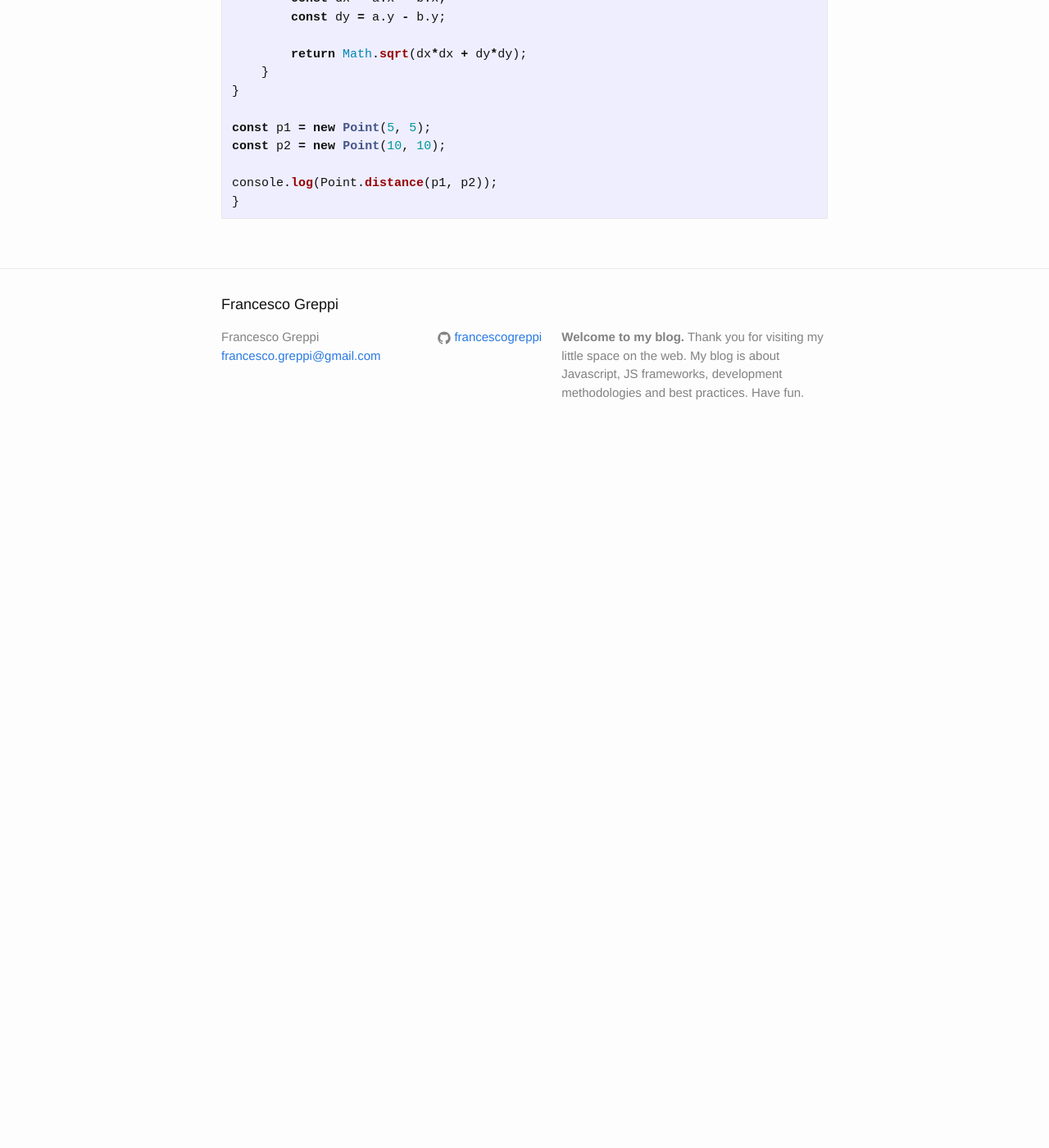
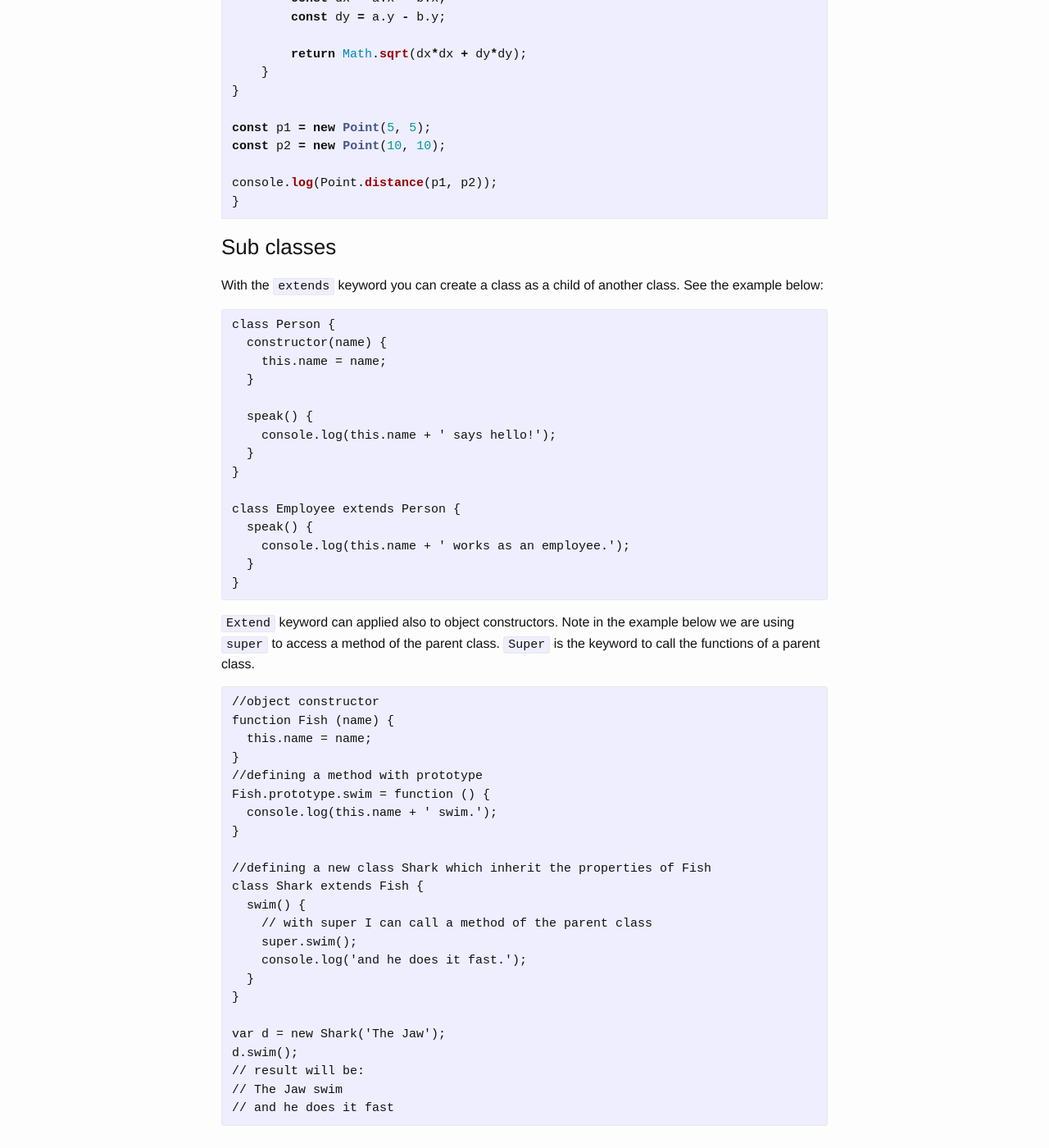
Before and after one commit to francescogreppi/francescogreppi.github.io, a Jekyll site: the page built from _posts/2016-06-12-es6-classes.markdown, in a window 1280 px wide and 1400 px high, scrolled down 1898 px. Shown: the whole window at 82% size. Built offline with Jekyll 4.4.1, drawn with Linux system fonts in a browser that asks for light colours; before the commit the page ends 2448 px from its top, so only the background shows below that.

Commit message:
es6 classes

````diff
--- a/_posts/2016-06-12-es6-classes.markdown
+++ b/_posts/2016-06-12-es6-classes.markdown
@@ -85,3 +85,52 @@ const p2 = new Point(10, 10);
 console.log(Point.distance(p1, p2));
 }
 ```
+
+### Sub classes ###
+With the `extends` keyword you can create a class as a child of another class. See the example below:
+
+```Javascript
+class Person {
+  constructor(name) {
+    this.name = name;
+  }
+
+  speak() {
+    console.log(this.name + ' says hello!');
+  }
+}
+
+class Employee extends Person {
+  speak() {
+    console.log(this.name + ' works as an employee.');
+  }
+}
+```
+
+`Extend` keyword can applied also to object constructors. Note in the example below we are using `super` to access a method of the parent class. `Super` is the keyword to call the functions of a parent class.
+
+```Javascript
+//object constructor
+function Fish (name) {
+  this.name = name;
+}
+//defining a method with prototype
+Fish.prototype.swim = function () {
+  console.log(this.name + ' swim.');
+}
+
+//defining a new class Shark which inherit the properties of Fish
+class Shark extends Fish {
+  swim() {
+    // with super I can call a method of the parent class
+    super.swim();
+    console.log('and he does it fast.');
+  }
+}
+
+var d = new Shark('The Jaw');
+d.swim();
+// result will be:
+// The Jaw swim
+// and he does it fast
+```
````
